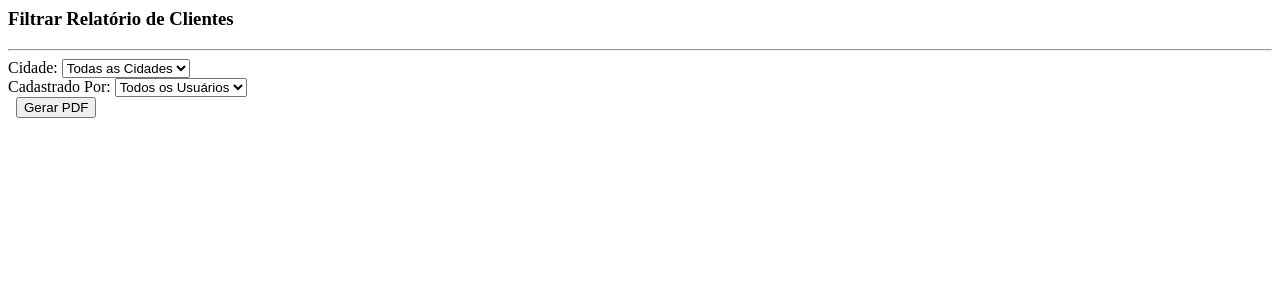
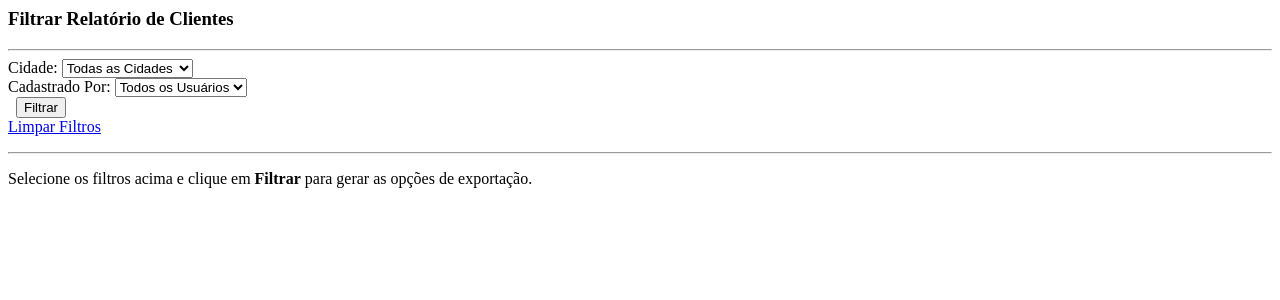
Before and after one commit to rsmx86/basiccrudphp, a CodeIgniter app: the page made by application/views/relatorio_filtro_view.php in a window 1280 px wide. Shown: the top 300 px of the page. Run offline with CodeIgniter, Linux system fonts and the light colour scheme; the template is opened without the code that fills it: most values are stand-ins (such as "Sample title", 1, 10 or a date in 2020).

Commit message:
Toques na paginas de Relatorios e botões

```diff
--- a/application/views/relatorio_filtro_view.php
+++ b/application/views/relatorio_filtro_view.php
@@ -1,32 +1,84 @@
 <div class="container mt-4">
     <h3><i class="fas fa-filter"></i> Filtrar Relatório de Clientes</h3>
     <hr>
-    <form action="<?php echo site_url('relatorios/gerar_pdf'); ?>" method="GET" target="_blank">
+
+    <form action="<?php echo site_url('relatorios/clientes'); ?>" method="GET">
         <div class="row">
             <div class="col-md-5">
-                <label>Cidade:</label>
+                <label class="font-weight-bold">Cidade:</label>
                 <select name="cidade" class="form-control">
                     <option value="">Todas as Cidades</option>
                     <?php foreach($cidades as $c): ?>
-                        <option value="<?php echo $c['cidade']; ?>"><?php echo $c['cidade']; ?></option>
+                        <option value="<?php echo $c['cidade']; ?>" <?= ($this->input->get('cidade') == $c['cidade']) ? 'selected' : ''; ?>>
+                            <?php echo mb_strtoupper($c['cidade']); ?>
+                        </option>
                     <?php endforeach; ?>
                 </select>
             </div>
+
             <div class="col-md-5">
-                <label>Cadastrado Por:</label>
-                <select name="usuario_id" class="form-control">
+                <label class="font-weight-bold">Cadastrado Por:</label>
+                <select name="filtro_usuario" class="form-control">
                     <option value="">Todos os Usuários</option>
                     <?php foreach($usuarios as $u): ?>
-                        <option value="<?php echo $u['id']; ?>"><?php echo $u['nome']; ?></option>
+                        <option value="<?php echo $u['id']; ?>" <?= ($this->input->get('filtro_usuario') == $u['id']) ? 'selected' : ''; ?>>
+                            <?php echo $u['nome']; ?>
+                        </option>
                     <?php endforeach; ?>
                 </select>
             </div>
+
             <div class="col-md-2">
                 <label>&nbsp;</label>
-                <button type="submit" class="btn btn-danger btn-block">
-                    <i class="fas fa-file-pdf"></i> Gerar PDF
+                <button type="submit" class="btn btn-primary btn-block">
+                    <i class="fas fa-search"></i> Filtrar
                 </button>
             </div>
+
+			<div class="col-md-14 mt-4">
+		<a href="<?= site_url('relatorios/clientes'); ?>" class="text-muted small shadow-none">
+        <i class="fas fa-times-circle"></i> Limpar Filtros
+		</a>
+			</div>
+
         </div>
     </form>
+
+    <div class="mt-5 pt-3 border-top">
+        <hr>
+
+<?php
+//botão de filtrar dos relatorios + exportacao
+// Verifica se o usuário já clicou em filtrar (se existe algum parâmetro na URL)
+
+
+$exibir_opcoes = ($this->input->get('cidade') !== null || $this->input->get('filtro_usuario') !== null);
+?>
+
+<?php if ($exibir_opcoes): ?>
+    <div class="mt-4 animate__animated animate__fadeInUp">
+        <div class="alert alert-info shadow-sm">
+            <i class="fas fa-check-circle"></i> <strong>Filtros aplicados!</strong> Selecione o formato para exportação abaixo:
+        </div>
+
+        <div class="d-flex pb-4">
+            <a href="<?= site_url('relatorios/gerar_pdf?' . $_SERVER['QUERY_STRING']); ?>" target="_blank" class="btn btn-danger btn-lg mr-2 shadow">
+                <i class="fas fa-file-pdf mr-1"></i> Exportar PDF
+            </a>
+
+            <a href="<?= site_url('relatorios/gerar_csv?' . $_SERVER['QUERY_STRING']); ?>" class="btn btn-success btn-lg shadow">
+                <i class="fas fa-file-excel mr-1"></i> Exportar CSV (Excel)
+            </a>
+        </div>
+    </div>
+<?php else: ?>
+    <div class="mt-4 text-center p-5 border rounded bg-light">
+        <p class="text-muted">
+            <i class="fas fa-arrow-up d-block mb-2" style="font-size: 24px;"></i>
+            Selecione os filtros acima e clique em <strong>Filtrar</strong> para gerar as opções de exportação.
+        </p>
+    </div>
+<?php endif; ?>
+
+    </div>
 </div>
```
Also changed, not shown: application/controllers/Relatorios.php (+50 -0 lines), application/views/includes/header.php (+19 -0 lines), 1 other file.
